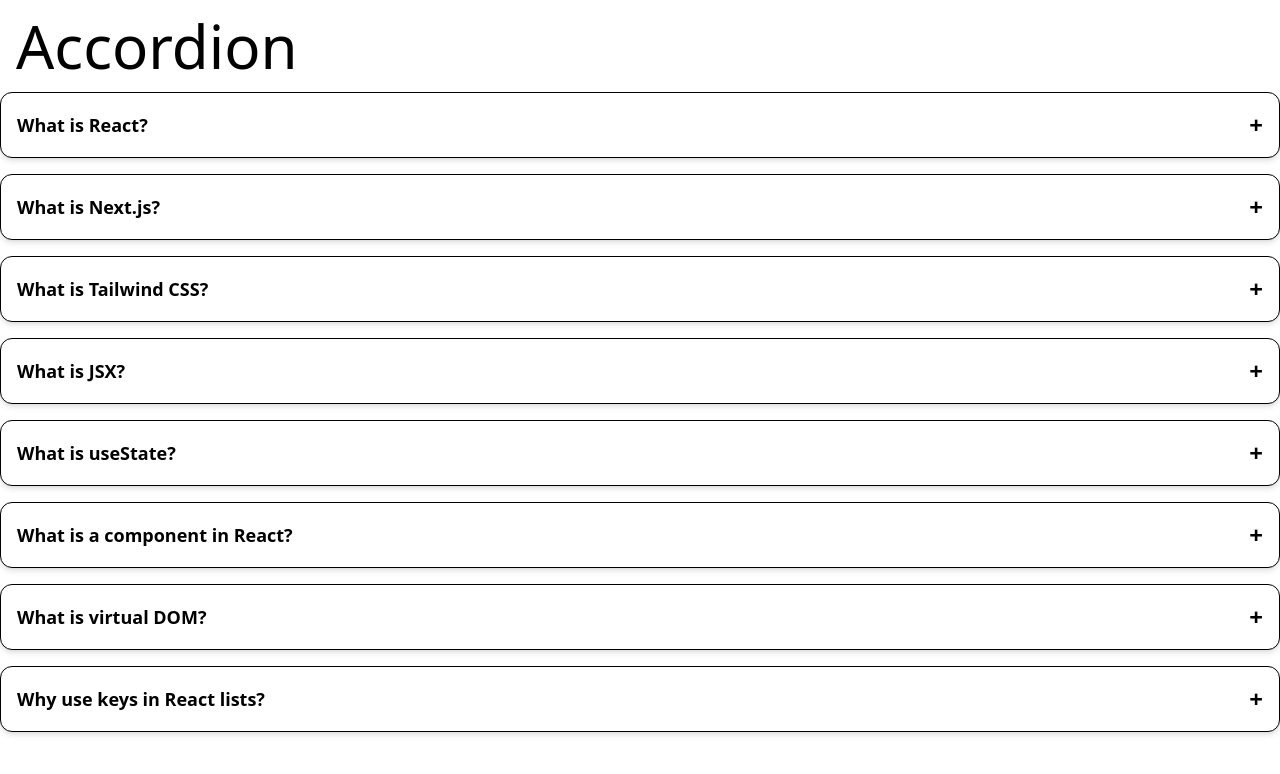
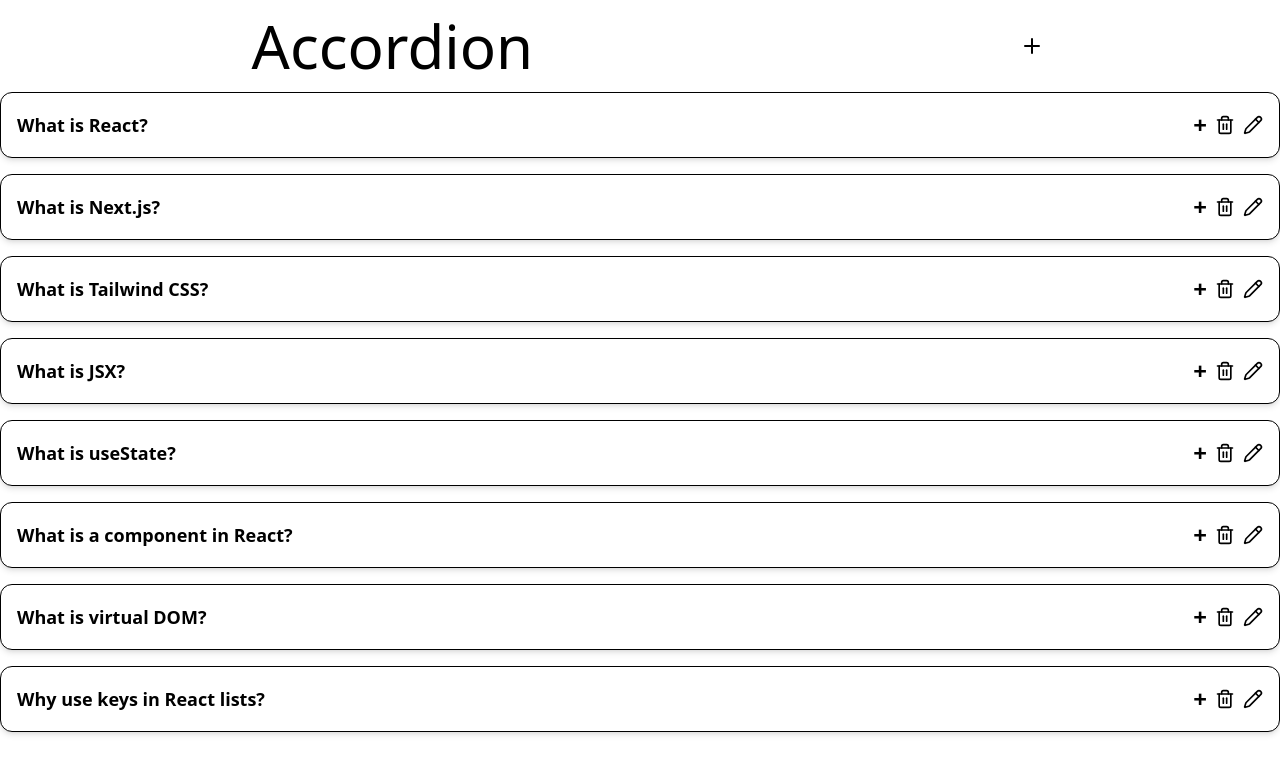
Before and after one commit to Tejas1333/Web_Apps, a Next.js app: page /accordion in a window 1280 px wide. Shown: the top 774 px of the page. Built offline with nearby package versions, Linux system fonts and the light colour scheme.

Commit message:
Accordion ADU

```diff
--- a/src/app/accordion/page.js
+++ b/src/app/accordion/page.js
@@ -3,6 +3,7 @@
 import { useState, useEffect } from "react";
 import { nanoid } from "nanoid";
 import AccordionBox from "@/components/AccordionBox";
+import { Plus } from "lucide-react";
 
 export default function Accordion() {
   const [accordion, setAccordion] = useState([
@@ -62,23 +63,138 @@
     },
   ]);
   const [isOpenId, setIsOpenId] = useState(null);
+  const [isAdding, setIsAdding] = useState(false);
+  const [isUpdating, setIsUpdating] = useState(false);
+  const [updatingAccordion, setUpdatingAccordion] = useState(null);
+  const [question, setQuestion] = useState("");
+  const [answer, setAnswer] = useState("");
 
   function toggleState(id) {
     if (isOpenId == null) setIsOpenId(id);
     else if (isOpenId != id) setIsOpenId(id);
     else setIsOpenId(null);
   }
+
+  function addAccordion() {
+    if (!question.trim()) return;
+    if (!answer.trim()) return;
+
+    const newAccordion = {
+      id: nanoid(),
+      question: question,
+      answer: answer,
+    };
+    setAccordion(() => {
+      return [...accordion, newAccordion];
+    });
+    setIsAdding(false);
+    setQuestion("");
+    setAnswer("");
+  }
+
+  function deleteAccordion(id) {
+    const newArr = accordion.filter((item) => id != item.id);
+    setAccordion(newArr);
+  }
+
+  function updateAccordion() {
+    if (!question.trim()) return;
+    if (!answer.trim()) return;
+
+    const updatedAccordion = accordion.map((item) => {
+      if (updatingAccordion.id == item.id) {
+        return { ...item, question: question, answer: answer };
+      }
+
+      return item;
+    });
+
+    setAccordion(updatedAccordion);
+    setQuestion("");
+    setAnswer("");
+    setIsUpdating(false);
+  }
   return (
     <>
+      <div className="flex justify-around items-center">
         <h1 className="text-6xl m-4">Accordion</h1>
+        <Plus
+          onClick={() => {
+            setIsAdding(true);
+          }}
+        />
+      </div>
       <div>
+        {isAdding ? (
+          <div className="border rounded-xl p-4 shadow-md flex flex-col gap-3 bg-white">
+            <input
+              value={question}
+              onChange={(e) => setQuestion(e.target.value)}
+              type="text"
+              placeholder="Add question"
+              className="border rounded-lg p-2 outline-none focus:ring-2 focus:ring-gray-400"
+            />
+
+            <input
+              value={answer}
+              onChange={(e) => setAnswer(e.target.value)}
+              type="text"
+              placeholder="Add answer"
+              className="border rounded-lg p-2 outline-none focus:ring-2 focus:ring-gray-400"
+            />
+
+            <button
+              onClick={isAdding ? addAccordion : updateAccordion}
+              className="bg-black text-white rounded-lg p-2 hover:bg-gray-800 transition-colors"
+            >
+              {isAdding ? "Add Accordion" : "Update Accordion"}
+            </button>
+          </div>
+        ) : isUpdating ? (
+          <div className="border rounded-xl p-4 shadow-md flex flex-col gap-3 bg-white">
+            <input
+              value={question}
+              onChange={(e) => setQuestion(e.target.value)}
+              type="text"
+              placeholder="Add question"
+              className="border rounded-lg p-2 outline-none focus:ring-2 focus:ring-gray-400"
+            />
+
+            <input
+              value={answer}
+              onChange={(e) => setAnswer(e.target.value)}
+              type="text"
+              placeholder="Add answer"
+              className="border rounded-lg p-2 outline-none focus:ring-2 focus:ring-gray-400"
+            />
+
+            <button
+              onClick={isAdding ? addAccordion : updateAccordion}
+              className="bg-black text-white rounded-lg p-2 hover:bg-gray-800 transition-colors"
+            >
+              {isAdding ? "Add Accordion" : "Update Accordion"}
+            </button>
+          </div>
+        ) : (
+          <>
             {accordion.map((item) => {
               return (
                 <div key={item.id} className="">
-                <AccordionBox item={item} openId={isOpenId} toggleState={toggleState}/>
+                  <AccordionBox
+                    item={item}
+                    openId={isOpenId}
+                    toggleState={toggleState}
+                    deleteAccordion={deleteAccordion}
+                    setIsUpdating={setIsUpdating}
+                    setUpdatingAccordion={setUpdatingAccordion}
+                    setQuestion={setQuestion}
+                    setAnswer={setAnswer}
+                  />
                 </div>
               );
             })}
+          </>
+        )}
       </div>
     </>
   );
--- a/src/components/AccordionBox.js
+++ b/src/components/AccordionBox.js
@@ -1,9 +1,12 @@
 import React from "react";
+import { Trash2, Pencil } from "lucide-react";
 
-const AccordionBox = ({ item, openId, toggleState }) => {
+const AccordionBox = ({ item, openId, toggleState , deleteAccordion, setIsUpdating, setUpdatingAccordion, setQuestion, setAnswer }) => {
   return (
     <>
-      <div className={`border rounded-xl p-4 mb-4 shadow-md  ${openId === item.id ? "bg-gray-400" : "bg-white hover:bg-gray-200"}`}>
+      <div
+        className={`border rounded-xl p-4 mb-4 shadow-md  ${openId === item.id ? "bg-gray-400" : "bg-white hover:bg-gray-200"}`}
+      >
         <button
           className="w-full flex justify-between items-center"
           onClick={() => {
@@ -11,8 +14,21 @@
           }}
         >
           <span className="text-lg font-semibold">{item.question}</span>
-          <span className="text-2xl font-bold cursor-pointer">
+          <span className="flex items-center gap-2 text-2xl font-bold">
             {openId === item.id ? "-" : "+"}
+
+            <Trash2 className="w-5 h-5 cursor-pointer" onClick={(e)=>{
+                e.stopPropagation();
+                deleteAccordion(item.id)
+            }}/>
+
+            <Pencil className="w-5 h-5 cursor-pointer" onClick={(e)=>{
+                e.stopPropagation();
+                setIsUpdating(true)
+                setUpdatingAccordion(item)
+                setQuestion(item.question)
+                setAnswer(item.answer)
+            }}/>
           </span>
         </button>
 
```
Lines whose indentation alone changed are shown as unchanged.
